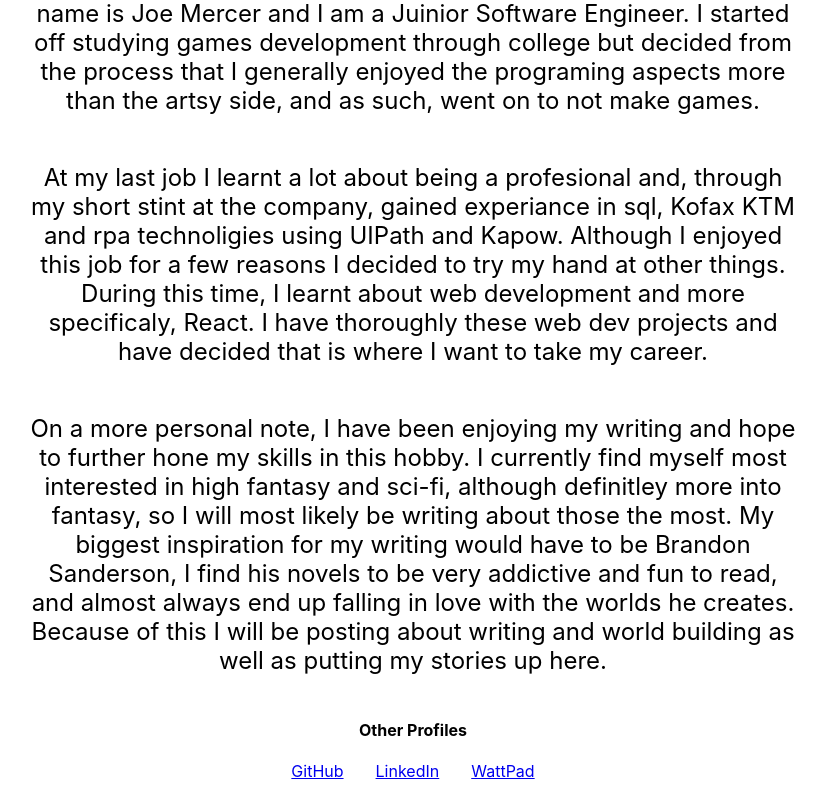
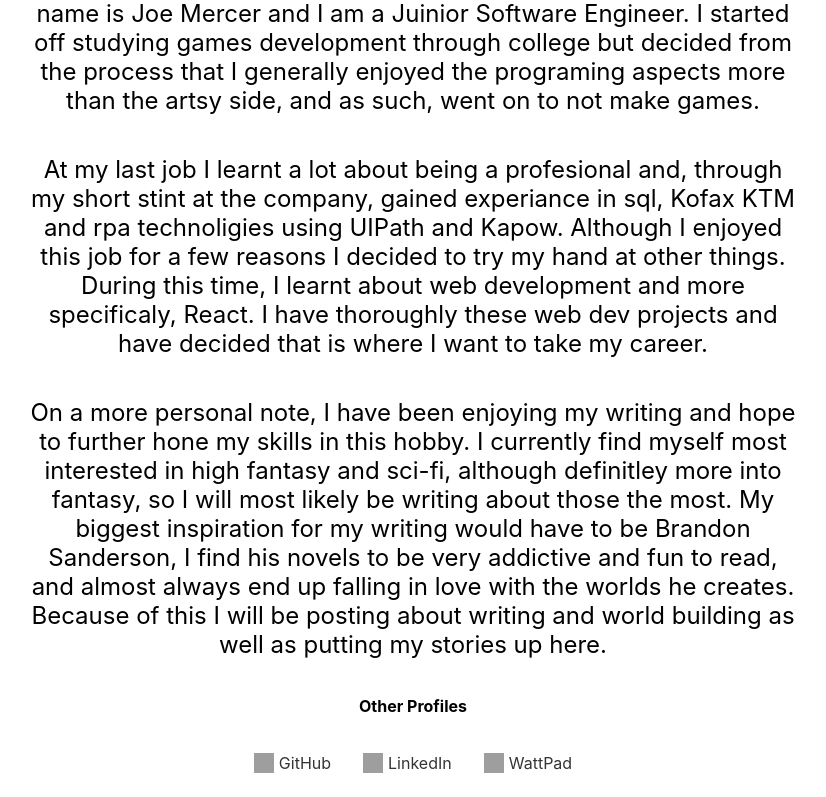
Before and after one commit to jot6000/joemercer-blog, a React (Create React App) app: page /about in a window 1280 px wide. Shown: the part 240-1037 px from the top of the page, without its empty margins (227-1053 px from the left). Built offline with nearby package versions, Linux system fonts and the light colour scheme; grey boxes are pictures that could not be loaded.

Commit message:
Sorted out links on about page properly.

```diff
--- a/src/components/pages/About.css
+++ b/src/components/pages/About.css
@@ -7,4 +7,28 @@
 .aboutText{
     text-align: center;
     max-width: 60%;
+    margin-bottom: 1rem;
 }
+
+.logo{
+    width: 20px;
+    height: 20px;
+}
+
+.profileContainer{
+    padding: 1rem;
+    display: flex;
+    flex-direction: row;
+    align-items: center;
+}
+
+.profile-footer{
+    display: flex;
+    flex-direction: row;
+}
+
+.link-text{
+    margin-left: 5px;
+    color: #343434;
+    text-decoration: none;
+}
--- a/src/components/pages/About.js
+++ b/src/components/pages/About.js
@@ -23,10 +23,19 @@ class About extends Component {
                     Because of this I will be posting about writing and world building as well as putting my stories up here.
                 </p>
                 <h4>Other Profiles</h4>
-                <div>
-                    <a style={{padding:'1rem'}} href="https://github.com/jot6000">GitHub</a>
-                    <a style={{padding:'1rem'}} href="https://www.linkedin.com/in/joe-mercer-214145149/">LinkedIn</a>
-                    <a style={{padding:'1rem'}} href="https://www.wattpad.com/user/JoeMercer0">WattPad</a>
+                <div className='profile-footer'>
+                    <div className='profileContainer'>
+                        <img className='logo' src="https://upload.wikimedia.org/wikipedia/commons/thumb/9/91/Octicons-mark-github.svg/1024px-Octicons-mark-github.svg.png"/>
+                        <a className='link-text' href="https://github.com/jot6000">GitHub</a>
+                    </div>
+                    <div className='profileContainer'>
+                    <img className='logo' src="https://upload.wikimedia.org/wikipedia/commons/c/ca/LinkedIn_logo_initials.png"/>
+                        <a className='link-text' href="https://www.linkedin.com/in/joe-mercer-214145149/">LinkedIn</a>
+                    </div>
+                    <div className='profileContainer'>
+                    <img className='logo' src="https://vignette.wikia.nocookie.net/thedescendants/images/8/85/Wattpad-logo.png/revision/latest?cb=20170710213216"/>
+                        <a className='link-text' href="https://www.wattpad.com/user/JoeMercer0">WattPad</a>
+                    </div>
                 </div>
             </div>
         );
```
